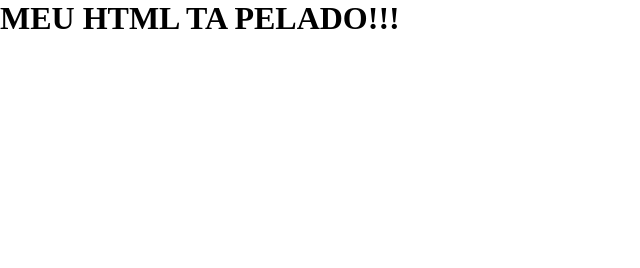
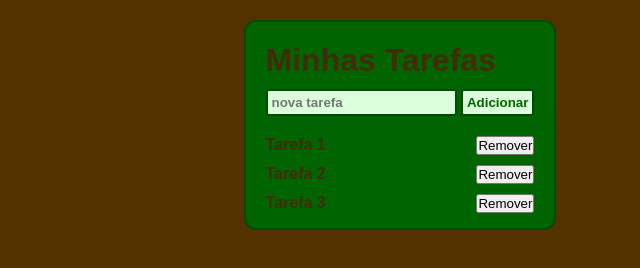
Before and after one commit to CesarPinheadTI/gerenciador-tarefas-electron, an Electron app: page src/pages/index.html in a window 800 px wide. Shown: the whole page, without its empty margins (0-640 px from the left). Drawn offline with Linux system fonts and the light colour scheme.

Commit message:
criando aplicacao gerenciador de tarefas

```diff
--- a/src/js/script.js
+++ b/src/js/script.js
@@ -0,0 +1,3 @@
+function addTask () {
+    var input = document.getElementById("input-tarefa").value
+}
--- a/src/pages/index.html
+++ b/src/pages/index.html
@@ -4,10 +4,19 @@
     <meta charset="UTF-8">
     <meta name="viewport" content="width=device-width, initial-scale=1.0">
     <link rel="stylesheet" href="../styles/style.css">
-    <title>Template Bonitão</title>
+    <title>Gerenciador de Tarefas</title>
 </head>
 <body>
-    <h1>MEU HTML TA PELADO!!!</h1>
+    <div>
+        <h1>Minhas Tarefas</h1>
+        <input type="text" id="input-tarefa" placeholder="nova tarefa">
+        <button class="buttonadd" onclick="addTask()">Adicionar</button>
+        <ul>
+            <li>Tarefa 1<button>Remover</button></li>
+            <li>Tarefa 2<button>Remover</button></li>
+            <li>Tarefa 3<button>Remover</button></li>
+        </ul>
+    </div>
     <script src="../js/script.js"></script>
 </body>
 </html>
--- a/src/styles/style.css
+++ b/src/styles/style.css
@@ -3,3 +3,62 @@
     padding: 0;
     box-sizing: border-box;
 }
+body {
+    background-color: rgb(83, 50, 0);
+    justify-content: center;
+    display: flex;
+    align-items: center;
+    font-family: sans-serif;
+    color: rgb(66, 44, 8);
+}
+div {
+    background-color: darkgreen;
+    max-width: 360px;
+    height: 210px;
+    padding: 20px;
+    border-radius: 12px;
+    margin: 20px;
+    border: 2px solid rgb(0, 75, 0);
+}
+h1 {
+    margin-bottom: 10px;
+}
+
+input {
+    border: 2px solid rgb(0, 75, 0);
+    background-color: rgb(220, 255, 220);
+    padding: 4px;
+    border-radius: 3px;
+    color: rgb(66, 44, 8);
+    font-weight: bold;
+}
+
+input:focus-visible {
+    outline: 2px solid rgb(0, 75, 0);
+    border-radius: 3px;
+}
+
+.buttonadd {
+    background-color: rgb(220, 255, 220);
+    color: darkgreen;
+    font-weight: bold;
+    padding: 4px;
+    border: 2px solid rgb(0, 75, 0);
+    border-radius: 3px;
+}
+
+.buttonadd:hover {
+    background-color: darkgreen;
+    color: rgb(220, 255, 220);
+}
+
+ul {
+    margin-top: 20px;
+}
+li {
+    font-weight: bold;
+    list-style: none;
+    margin-bottom: 10px;
+    display: flex;
+    justify-content: space-between;
+}
```
